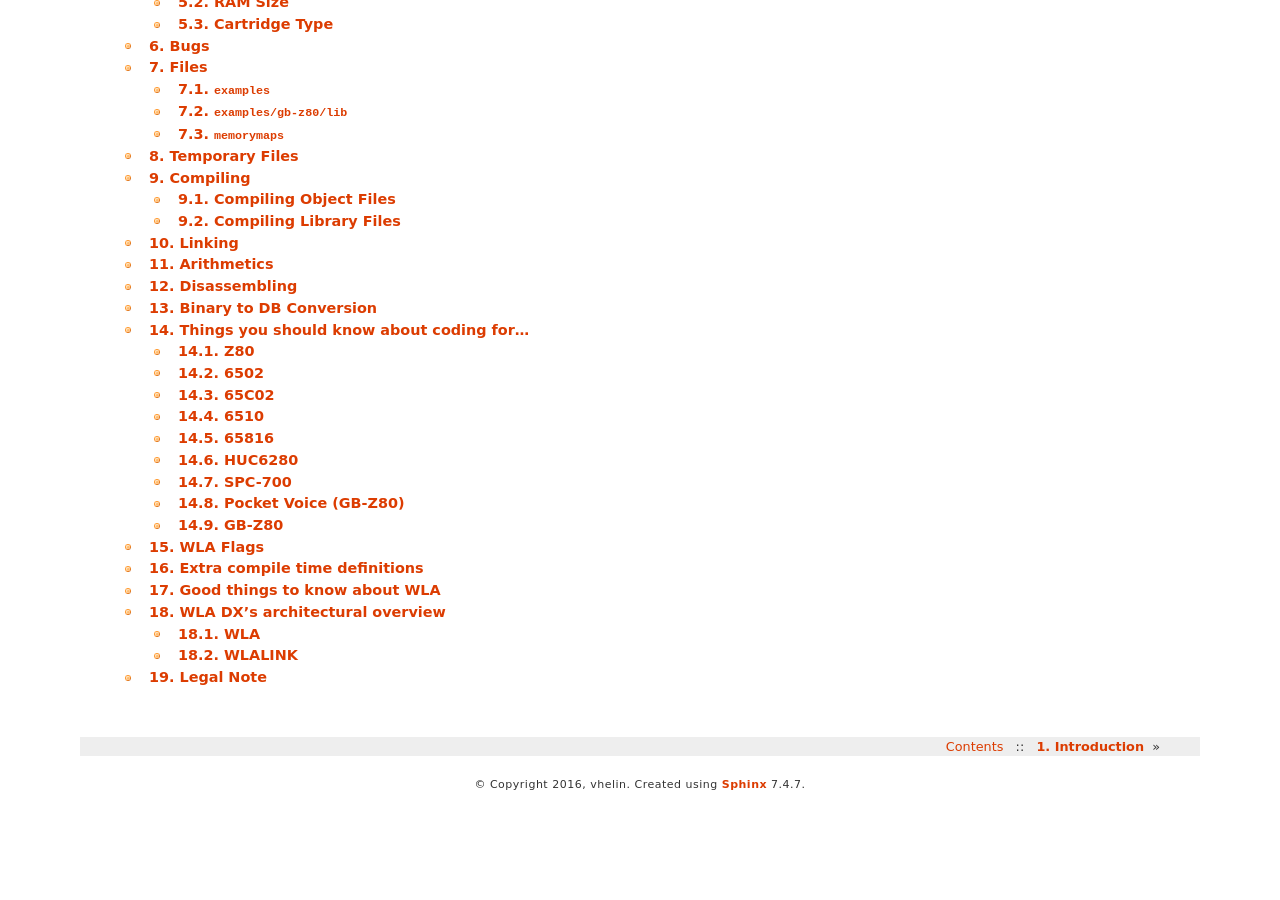
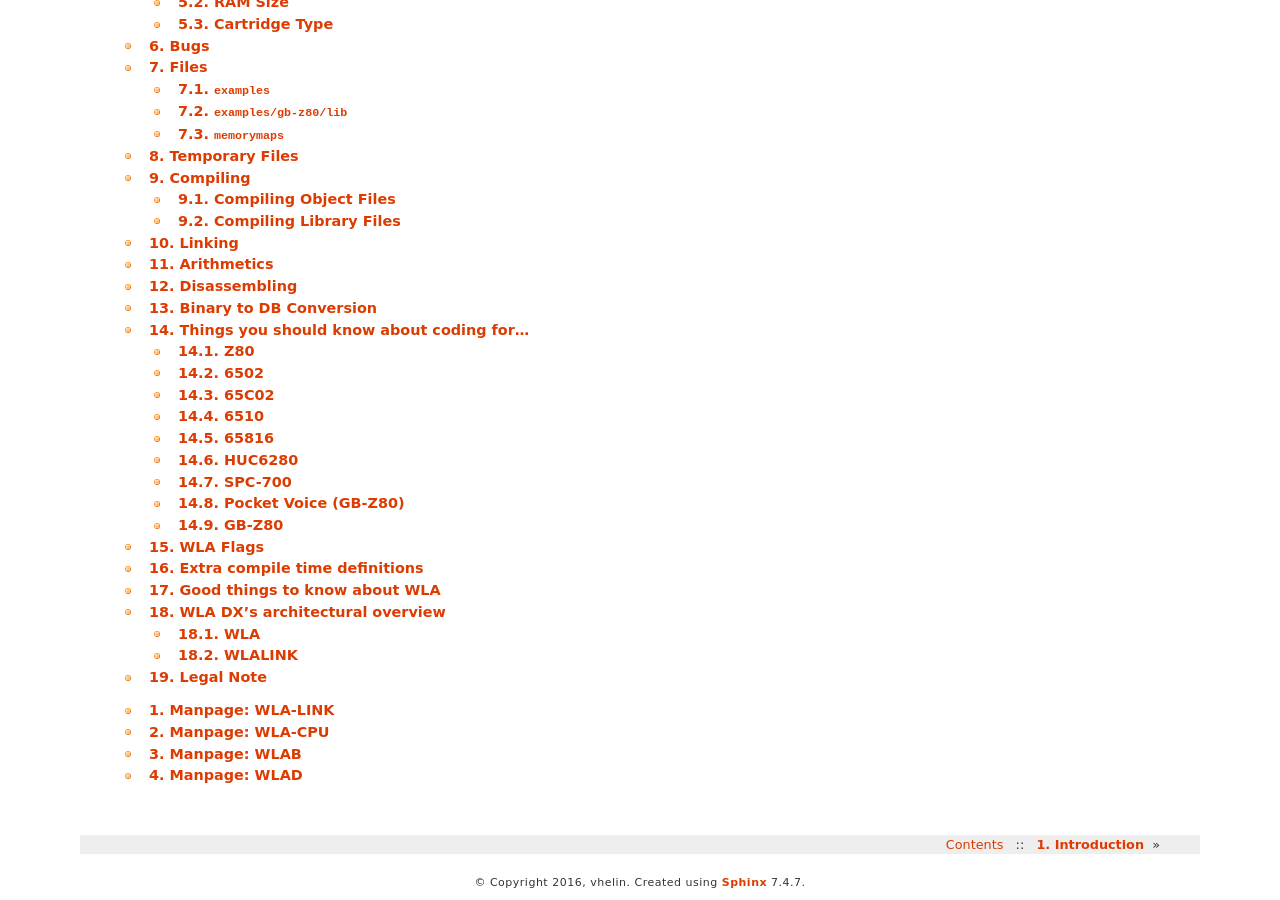
Before and after one commit to vhelin/wla-dx, a Sphinx documentation site: the page built from doc/index.rst, in a window 1280 px wide and 900 px high, scrolled down 3221 px. Built offline with Sphinx 7.4.7, drawn with Linux system fonts in a browser that asks for light colours; before the commit the page ends 4022 px from its top, so only the background shows below that; part of the change alters nothing that is shown.

Commit message:
doc: Add manpages to the "main" document

```diff
--- a/doc/index.rst
+++ b/doc/index.rst
@@ -29,6 +29,17 @@ Welcome to wla-dx's documentation!
     archoverview
     legal
 
+.. only:: not builder_man
+
+    .. toctree::
+        :numbered:
+        :maxdepth: 1
+
+        man/wlalink
+        man/wla-cpu
+        man/wlab
+        man/wlad
+
 .. only:: builder_text
 
     .. include:: introduction.rst
@@ -50,3 +61,10 @@ Welcome to wla-dx's documentation!
     .. include:: goodtoknow.rst
     .. include:: archoverview.rst
     .. include:: legal.rst
+
+    .. only:: not builder_man
+
+        .. include:: man/wlalink.rst
+        .. include:: man/wla-cpu.rst
+        .. include:: man/wlab.rst
+        .. include:: man/wlad.rst
--- a/doc/man/wla-cpu.rst
+++ b/doc/man/wla-cpu.rst
@@ -1,15 +1,15 @@
 
 .. Due to something, the manpages generated by sphnix do not display the
-   sections UNLESS there is a subsection defined. Luckly, that subsection
-   is invisible in the manpage. Sphinx (sphinx-build) 1.2.3 & 1.4.5
+   (sub)sections UNLESS there is a !(sub)section defined. Luckly, that
+   !(sub)section is invisible in the manpage.
+   Sphinx (sphinx-build) 1.2.3 & 1.4.5
 
-
-IGNORE Sphnix Manpages fix
---------------------------
+Manpage: WLA-CPU
+================
 
 
 SYNOPSIS
-========
+--------
 
 | ``wla-gb`` [``OPTIONS``] ``SRC_FILE``
 | ``wla-65c02`` [``OPTIONS``] ``SRC_FILE``
@@ -22,7 +22,7 @@ SYNOPSIS
 
 
 OPTIONS
-=======
+-------
 
 .. Option declaration fucks up when using an equal sign
 
@@ -41,7 +41,7 @@ Choose one:
 
 
 DESCRIPTION
-===========
+-----------
 
 Assemble a BIN_FILE to an object file (``-o``) or to an library file (``-l``).
 
@@ -74,23 +74,20 @@ file ``txt/wla_file_formats.txt`` which is included in the release archive.
 
 
 EXAMPLES
-========
+--------
 
 ::
 
     wla-gb -D DEBUG -D VERBOSE=5 -D NAME = "math v1.0" -o math.o math.s
-
-
-DEFINITION EXAMPLES
--------------------
 
 - ``-D IEXIST``
 - ``-D DAY=10``
 - ``-D BASE = $10``
 - ``-D NAME=elvis``
 
+.. only:: man
 
-SEE ALSO
-========
+    SEE ALSO
+    --------
 
-:manpage:`wla-dx(7)`, :manpage:`wlalink(1)`
+    :manpage:`wla-dx(7)`, :manpage:`wlalink(1)`
--- a/doc/man/wlab.rst
+++ b/doc/man/wlab.rst
@@ -1,21 +1,24 @@
 
 .. Due to something, the manpages generated by sphnix do not display the
-   sections UNLESS there is a subsection defined. Luckly, that subsection
-   is invisible in the manpage. Sphinx (sphinx-build) 1.2.3 & 1.4.5
+   (sub)sections UNLESS there is a !(sub)section defined. Luckly, that
+   !(sub)section is invisible in the manpage.
+   Sphinx (sphinx-build) 1.2.3 & 1.4.5
 
+.. We take advantage to that fact to put manpages with the correct title
+   in other documents, but this means that we are relying on a bug.
 
-IGNORE Sphnix Manpages fix
---------------------------
+Manpage: WLAB
+=============
 
 
 SYNOPSIS
-========
+--------
 
 | ``wlab`` -[``ap``]{``bdh``} ``BIN_FILE``
 
 
 OPTIONS
-=======
+-------
 
 -a  Print the address (relative to the beginning of the data).
 -p  Don't print file header.
@@ -28,14 +31,14 @@ Choose one:
 
 
 DESCRIPTION
-===========
+-----------
 
 WLAB converts binary files to WLA's byte definition strings and print it to
 the standard output.
 
 
 EXAMPLES
-========
+--------
 
 ::
 
@@ -43,8 +46,9 @@ EXAMPLES
     wlab -bap iscandar.bin > iscandar.s
     wlab -h starsha.bin > starsha.s
 
+.. only:: man
 
-SEE ALSO
-========
+    SEE ALSO
+    --------
 
-:manpage:`wla-dx(7)`
+    :manpage:`wla-dx(7)`
--- a/doc/man/wlad.rst
+++ b/doc/man/wlad.rst
@@ -1,21 +1,24 @@
 
 .. Due to something, the manpages generated by sphnix do not display the
-   sections UNLESS there is a subsection defined. Luckly, that subsection
-   is invisible in the manpage. Sphinx (sphinx-build) 1.2.3 & 1.4.5
+   (sub)sections UNLESS there is a !(sub)section defined. Luckly, that
+   !(sub)section is invisible in the manpage.
+   Sphinx (sphinx-build) 1.2.3 & 1.4.5
 
+.. We take advantage to that fact to put manpages with the correct title
+   in other documents, but this means that we are relying on a bug.
 
-IGNORE Sphnix Manpages fix
---------------------------
+Manpage: WLAD
+=============
 
 
 SYNOPSIS
-========
+--------
 
 | ``wlad`` [``OPTIONS``] ``BIN_FILE``
 
 
 OPTIONS
-=======
+-------
 
 -a  Disable address output
 -d  Upper banks (1->) are disassembled as data (Can not be used with ``-s``)
@@ -24,7 +27,7 @@ OPTIONS
 
 
 DESCRIPTION
-===========
+-----------
 
 **WARNING**: WLAD is not being maintained any longer, and no plans regarding it
 have been made.
@@ -46,7 +49,7 @@ Only WLAD GB-Z80 exists curently.
 
 
 EXAMPLES
-========
+--------
 
 ::
 
@@ -54,8 +57,9 @@ EXAMPLES
     wlad -da parallax.gb > parallax.s
     wlad -s parallax.gb > parallax.s
 
+.. only:: man
 
-SEE ALSO
-========
+    SEE ALSO
+    --------
 
-:manpage:`wla-dx(7)`
+    :manpage:`wla-dx(7)`
--- a/doc/man/wlalink.rst
+++ b/doc/man/wlalink.rst
@@ -1,21 +1,24 @@
 
 .. Due to something, the manpages generated by sphnix do not display the
-   sections UNLESS there is a subsection defined. Luckly, that subsection
-   is invisible in the manpage. Sphinx (sphinx-build) 1.2.3 & 1.4.5
+   (sub)sections UNLESS there is a !(sub)section defined. Luckly, that
+   !(sub)section is invisible in the manpage.
+   Sphinx (sphinx-build) 1.2.3 & 1.4.5
 
+.. We take advantage to that fact to put manpages with the correct title
+   in other documents, but this means that we are relying on a bug.
 
-IGNORE Sphnix Manpages fix
---------------------------
+Manpage: WLA-LINK
+=================
 
 
 SYNOPSIS
-========
+--------
 
 | ``wlalink`` [``OPTIONS``] ``LINK_FILE`` ``OUTPUT_FILE``
 
 
 OPTIONS
-=======
+-------
 
 -v          Display information about ROM file after a succesful linking
 -s          Produce NO$GMB symbol file
@@ -31,7 +34,7 @@ Choose one:
 
 
 DESCRIPTION
-===========
+-----------
 
 WLALINK is a part of WLA-DX. It links one or more object files (and perhaps
 some library files) together to produce a ROM image / program file.
@@ -105,7 +108,7 @@ they overlap each other in the destination machine's memory.
 
 
 EXAMPLES
-========
+--------
 
 ::
 
@@ -113,8 +116,9 @@ EXAMPLES
     wlalink -d -i -b linkfile testb.sfc
     wlalink -v -S -L ../../lib linkfile testc.sfc
 
+.. only:: man
 
-SEE ALSO
-========
+    SEE ALSO
+    --------
 
-:manpage:`wla-dx(7)`
+    :manpage:`wla-dx(7)`
```
